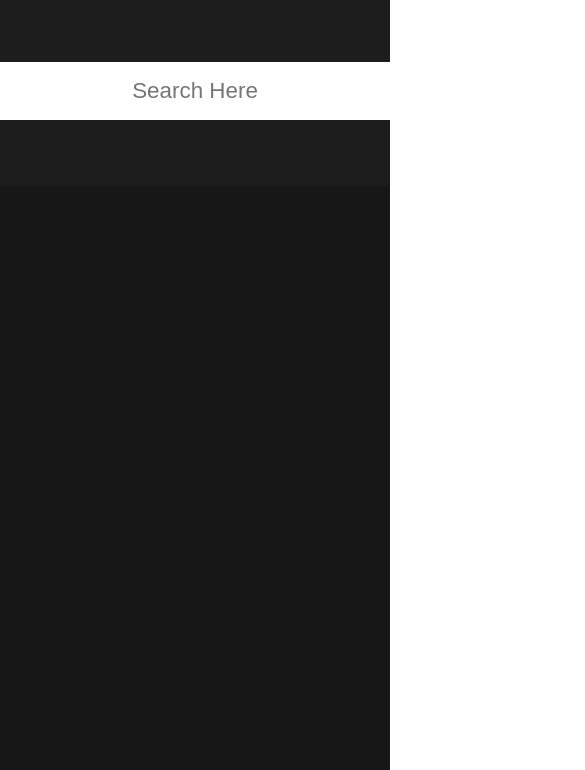
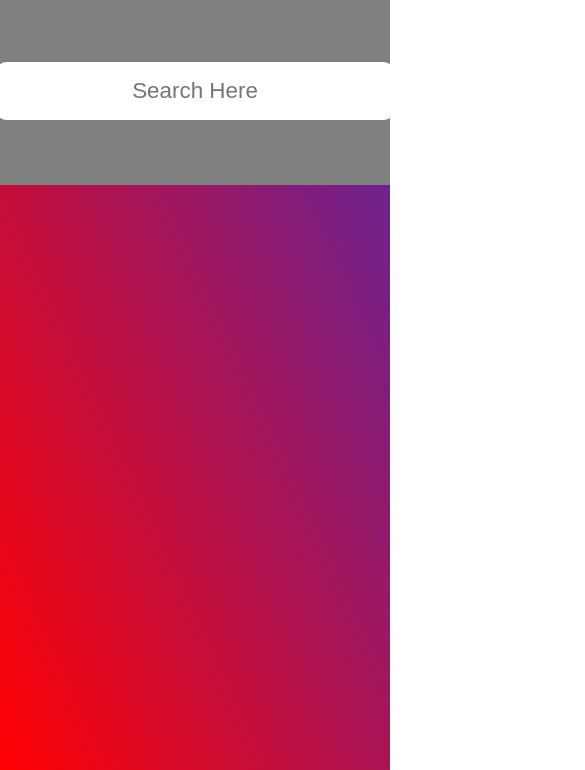
Before and after one commit to SwarupKarmokar/movieimdb, a plain HTML site: page index.html in a window 390 px wide. Shown: the part 74-844 px from the top of the page, 585 px wide, since content can reach past the window. Drawn offline with Linux system fonts and the light colour scheme.

Commit message:
media query added

```diff
--- a/style.css
+++ b/style.css
@@ -29,7 +29,7 @@ img {
 /* WRAPPER CONTAINER STYLING START */
 .wrapper-container {
     min-height: 100vh;
-    background-color: var(--dark-color);
+    background: linear-gradient(to left bottom, rgb(83, 40, 169), red);
 }
 
 .wrapper-container .container {
@@ -45,7 +45,8 @@ img {
 /* Search container */
 
 .search-container {
-    background-color: var(--md-dark-color);
+    /* background-color: var(--md-dark-color); */
+    background-color: gray;
     height: 188px;
     display: flex;
     align-items: center;
@@ -129,7 +130,7 @@ img {
     background-color: var(--light-dark-color);
     padding: 0.5rem;
     border-bottom: 1px solid var(--dark-color);
-    width: 800px;
+    width: 790px;
     border-radius: 12px;
     color: #fff;
     cursor: pointer;
@@ -247,4 +248,12 @@ img {
     #result-grid {
         flex-wrap: wrap;
     }
+
+    .search-element .form-control {
+        width: 400px;
+    }
+
+    .search-list .search-list-item {
+        width: 390px;
+    }
 }
```
